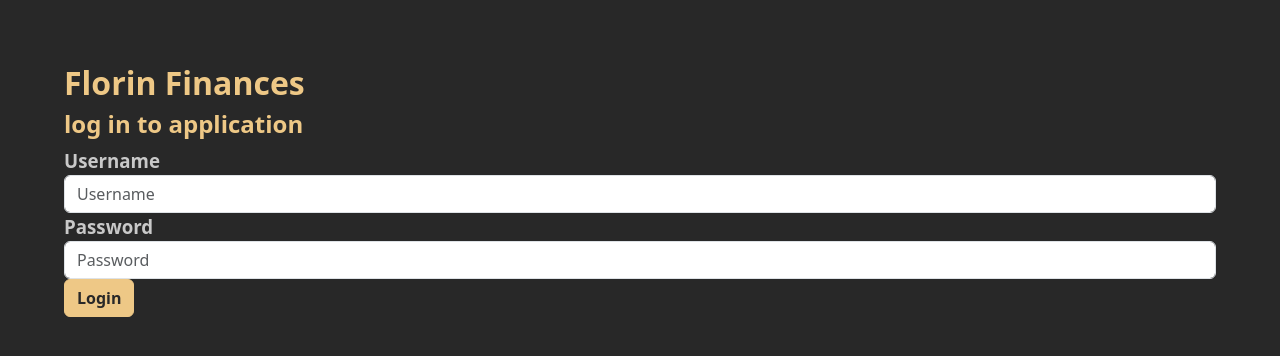
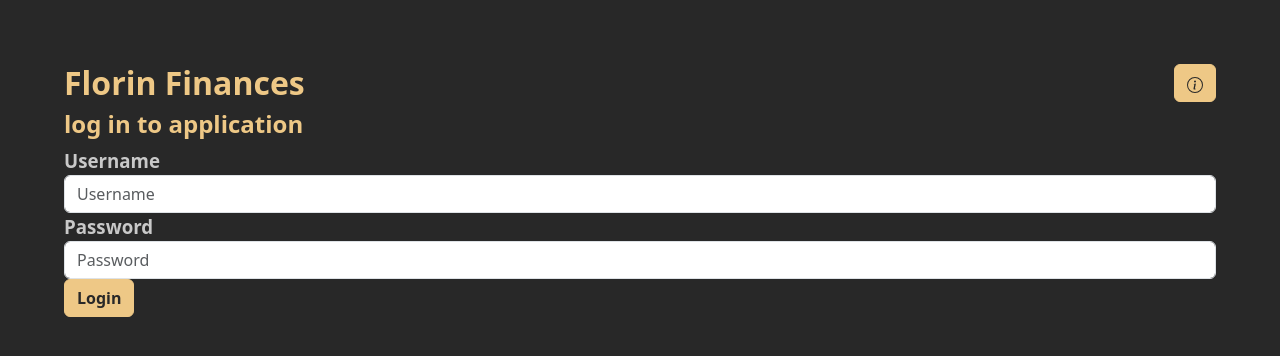
Before and after one commit to RafaelFrKl/florin-finances, a React (Create React App) app in the folder frontend/: page / in a window 1280 px wide. Shown: the top 356 px of the page. Built offline with nearby package versions, Linux system fonts and the light colour scheme.

Commit message:
Add Info Modal on login page

```diff
--- a/frontend/src/App.js
+++ b/frontend/src/App.js
@@ -3,6 +3,7 @@ import loginService from './services/login'
 import storageService from './services/storage'
 
 import LoginForm from './components/LoginForm'
+import Modal from './components/Modal'
 import Notification from './components/Notification'
 
 const App = () => {
@@ -44,7 +45,10 @@ const App = () => {
     if (!user) {
         return (
             <div>
-                <h1>Florin Finances</h1>
+                <div className="d-flex justify-content-between">
+                    <h1>Florin Finances</h1>
+                    <Modal />
+                </div>
                 <h2>log in to application</h2>
                 <Notification info={info} />
                 <LoginForm login={login} />
--- /dev/null
+++ b/frontend/src/components/Modal.css
@@ -0,0 +1,20 @@
+.modal {
+    position: fixed;
+    top: 0;
+    left: 0;
+    right: 0;
+    bottom: 0;
+    background-color: rgba(0, 0, 0, 0.5);
+    display: flex;
+    align-items: center;
+    justify-content: center;
+}
+
+.modal-content {
+    background-color: #282828;
+    padding: 20px;
+    border-radius: 4px;
+    max-width: 400px;
+    text-align: center;
+    white-space: pre-wrap;
+}
--- /dev/null
+++ b/frontend/src/components/Modal.js
@@ -0,0 +1,34 @@
+import './Modal.css'
+import { useState } from 'react'
+
+const Modal = () => {
+    const [isOpen, setIsOpen] = useState(false)
+
+    const toggleModal = () => {
+        setIsOpen(!isOpen)
+    }
+
+    return (
+        <div className="text-end">
+            <button className="btn btn-primary" onClick={toggleModal}>
+                <svg xmlns="http://www.w3.org/2000/svg" width="16" height="16" fill="currentColor" className="bi bi-info-circle" viewBox="0 0 16 16">
+                    <path d="M8 15A7 7 0 1 1 8 1a7 7 0 0 1 0 14zm0 1A8 8 0 1 0 8 0a8 8 0 0 0 0 16z"></path>
+                    <path d="m8.93 6.588-2.29.287-.082.38.45.083c.294.07.352.176.288.469l-.738 3.468c-.194.897.105 1.319.808 1.319.545 0 1.178-.252 1.465-.598l.088-.416c-.2.176-.492.246-.686.246-.275 0-.375-.193-.304-.533L8.93 6.588zM9 4.5a1 1 0 1 1-2 0 1 1 0 0 1 2 0z"></path>
+                </svg>
+            </button>
+            {isOpen && (
+                <div className="modal">
+                    <div className="modal-content">
+                        <div className="text-end">
+                            <button className="btn-close btn-close-white" aria-label="Close" onClick={toggleModal}></button>
+                        </div>
+                        <h2>Info</h2>
+                        <p>Description of how the app works</p>
+                    </div>
+                </div>
+            )}
+        </div>
+    )
+}
+
+export default Modal
```
